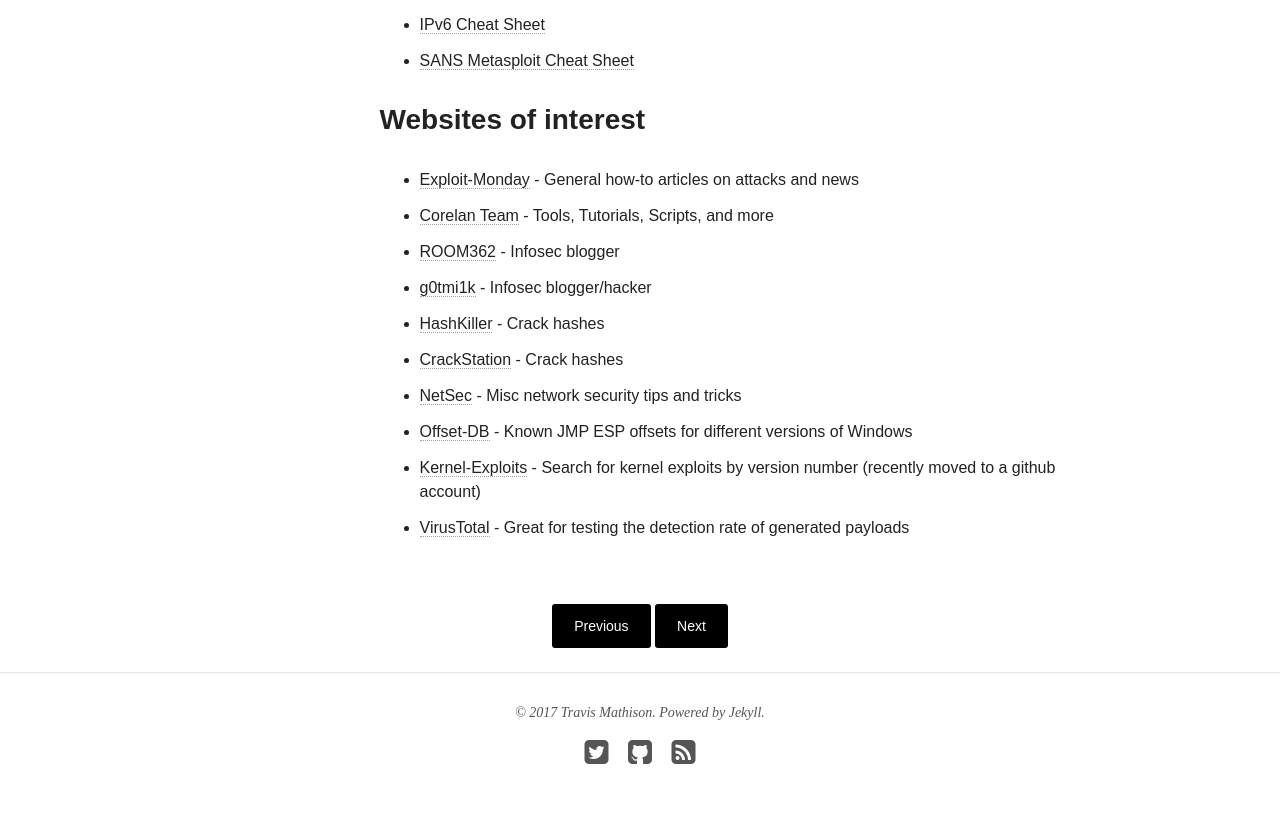
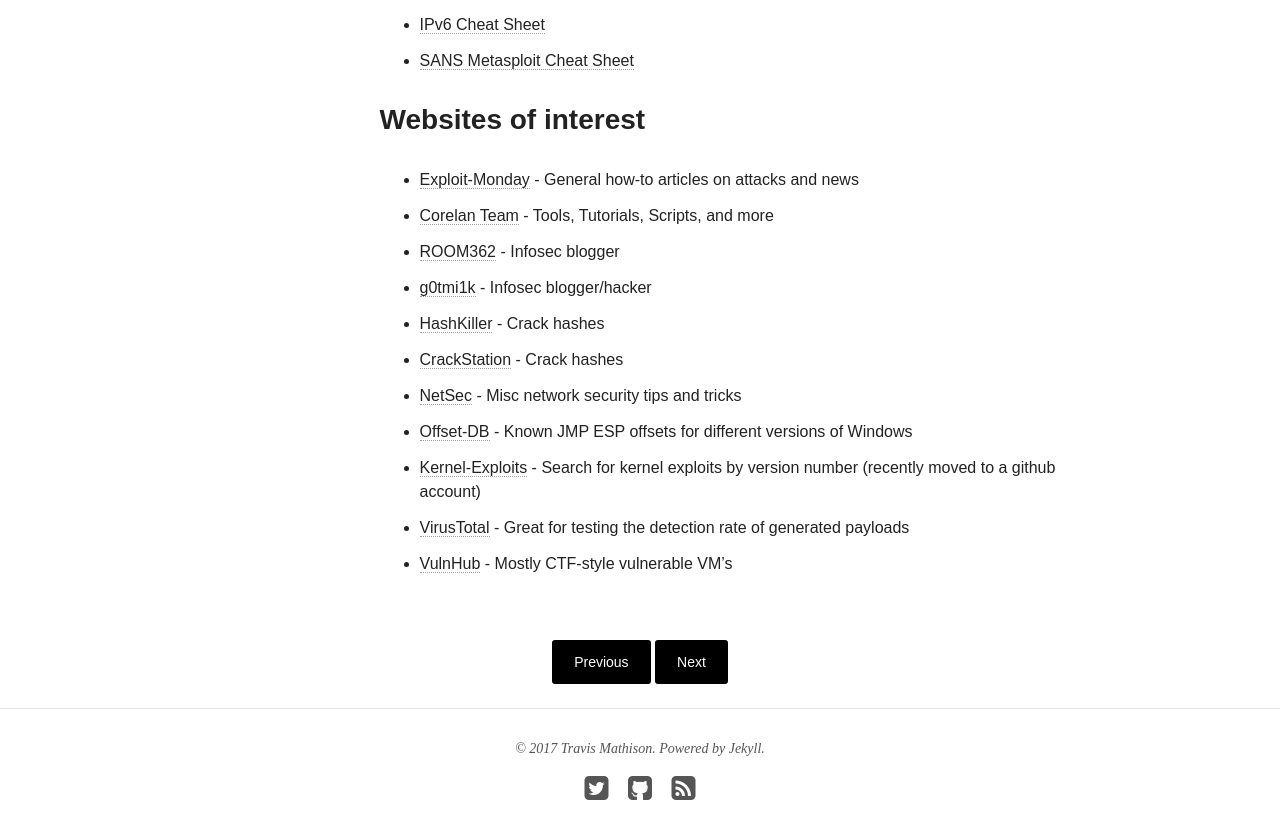
Before and after one commit to tdmathison/tdmathison.github.io, a Jekyll site: the page built from _posts/guides_docs/2017-07-17-External-Links.md, in a window 1280 px wide and 900 px high, scrolled down 1590 px. Shown: the top 839 px of the window. Built offline with Jekyll 4.4.1, drawn with Linux system fonts in a browser that asks for light colours; nearby versions of some CDN libraries.

Commit message:
Adding vulnhub link

```diff
--- a/_posts/guides_docs/2017-07-17-External-Links.md
+++ b/_posts/guides_docs/2017-07-17-External-Links.md
@@ -46,3 +46,4 @@
 * [Offset-DB](http://offset-db.com/) - Known JMP ESP offsets for different versions of Windows<br />
 * [Kernel-Exploits](https://github.com/lucyoa/kernel-exploits) - Search for kernel exploits by version number (recently moved to a github account)<br />
 * [VirusTotal](https://www.virustotal.com) - Great for testing the detection rate of generated payloads<br />
+* [VulnHub](https://www.vulnhub.com/) - Mostly CTF-style vulnerable VM's<br />
```
